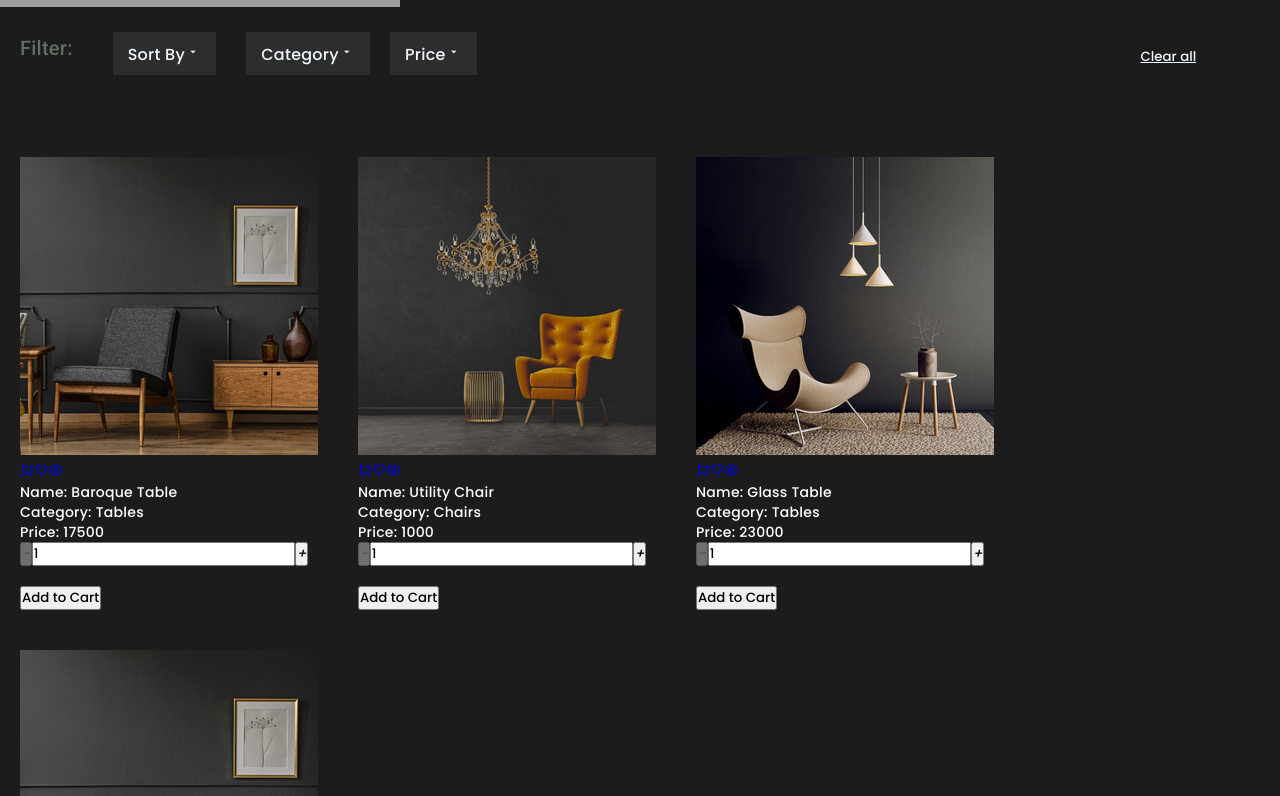
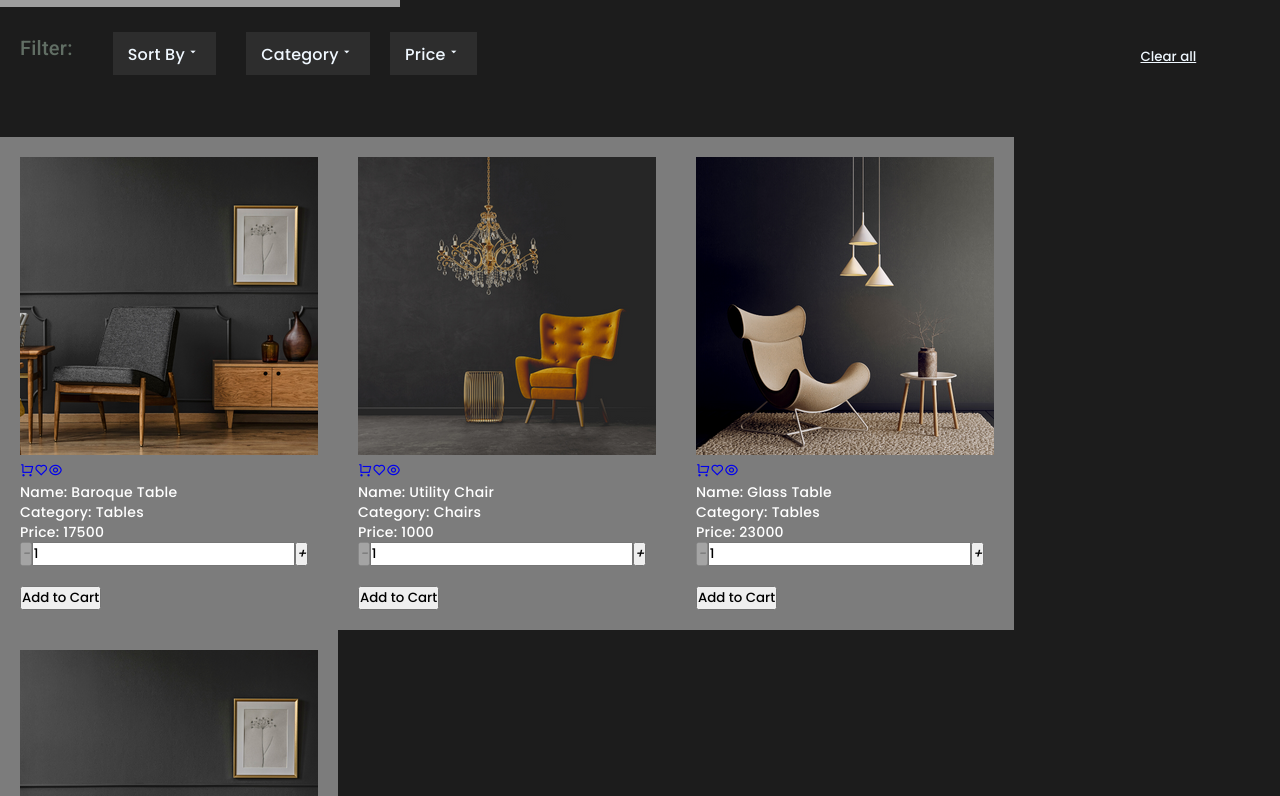
Before and after one commit to String-zandor/angular-furniture-store, an Angular app: page /home in a window 1280 px wide. Shown: the part 420-1216 px from the top of the page. Built offline with nearby package versions, Linux system fonts and the light colour scheme; data requests are answered from the project's data file; grey boxes are pictures that could not be loaded.

Commit message:
product-display

```diff
--- a/src/app/modules/product/pages/dashboard/dashboard.component.scss
+++ b/src/app/modules/product/pages/dashboard/dashboard.component.scss
@@ -1,7 +1,9 @@
 app-product-item{
   position: relative;
   display: inline-block;
-  margin: 20px;
+  padding: 20px;
+  background-color: rgb(124, 124, 124);
+
 }
 
 img{
```
